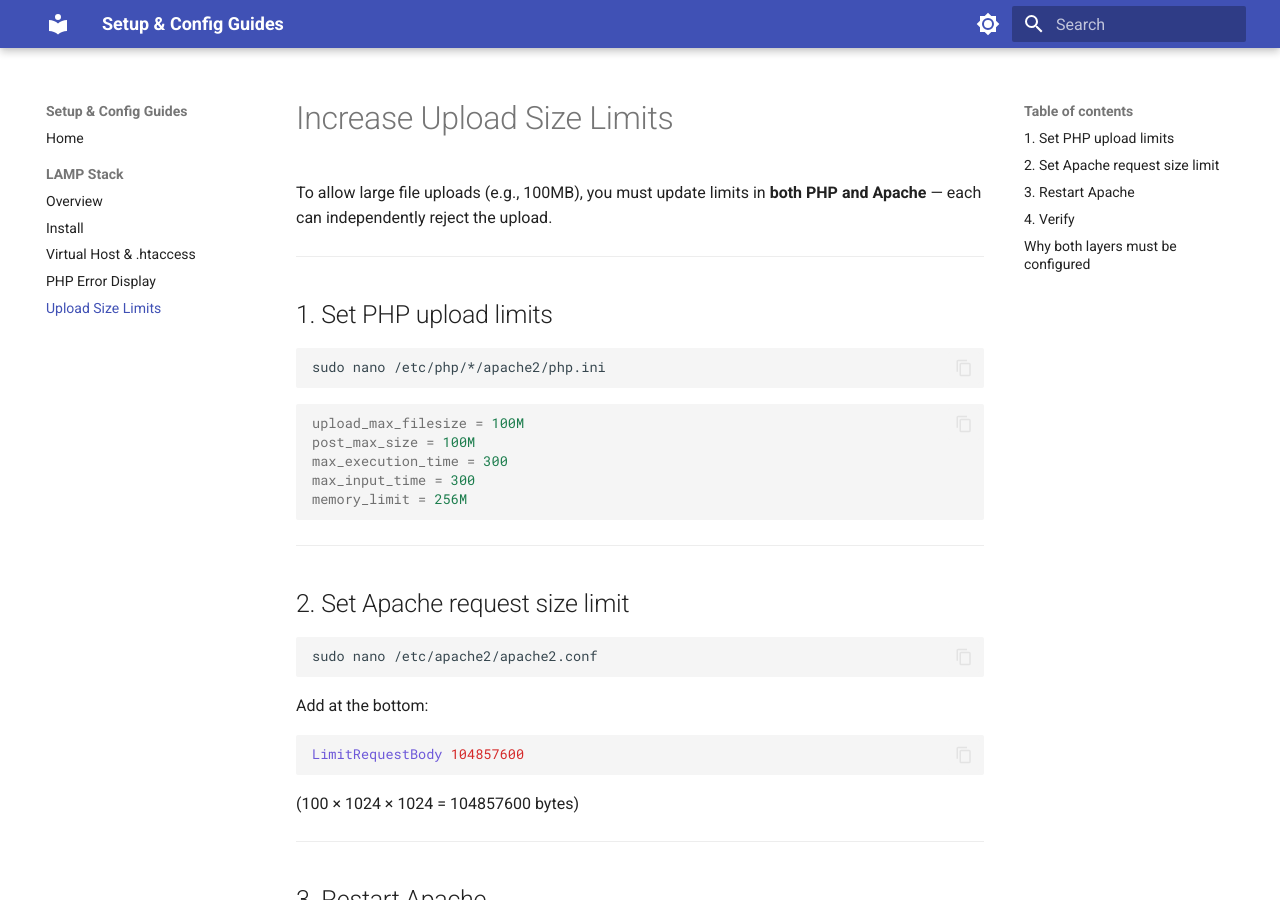
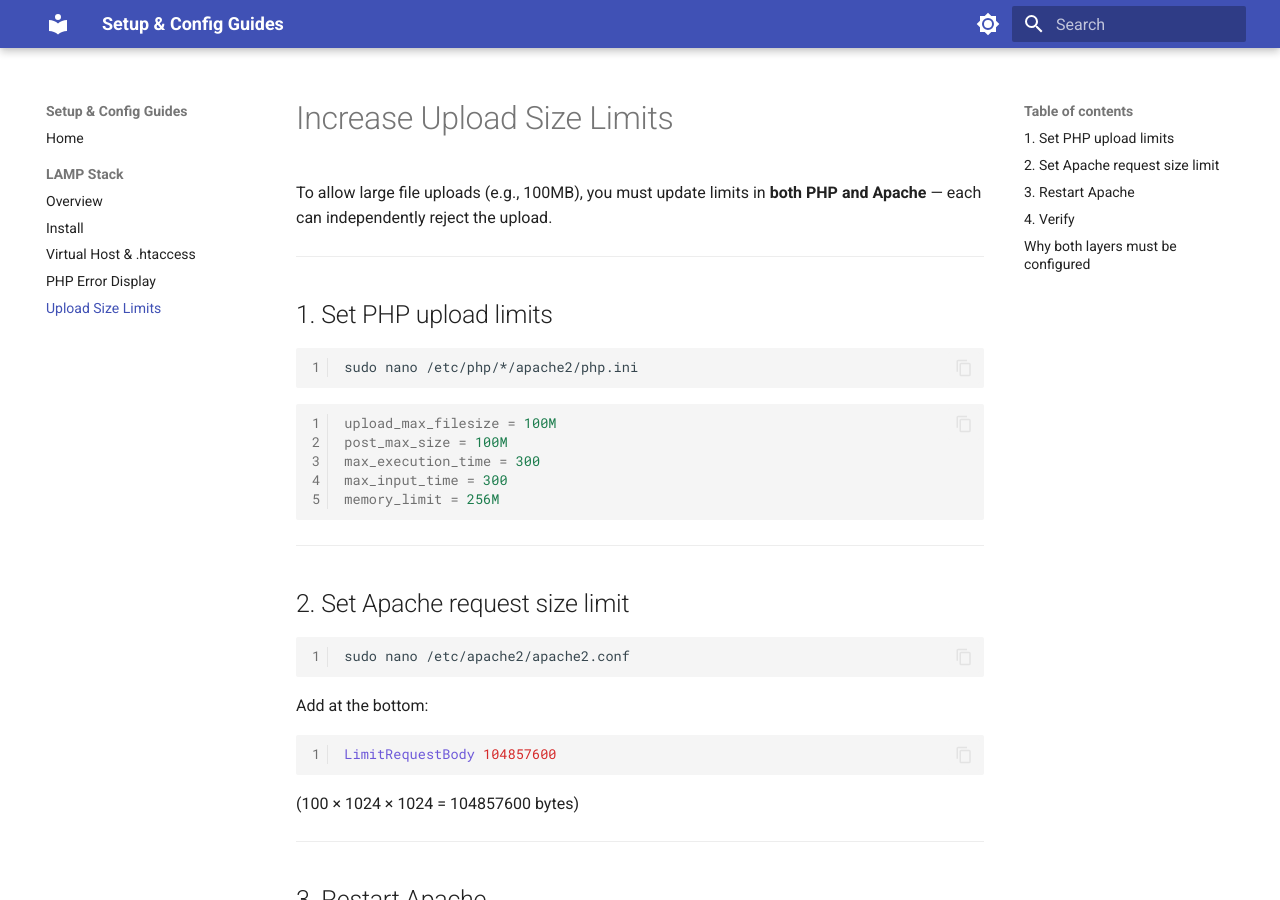
Before and after one commit to taha2009/setup-guides, an MkDocs documentation site: the page built from docs/lamp/upload-size.md, in a window 1280 px wide and 900 px high. Built offline with MkDocs 1.6.1 and Material for MkDocs 9.7.7, drawn with Linux system fonts in a browser that asks for light colours.

Commit message:
Enhance code block presentation
Add line numbers, code annotations, and tabbed content support via
pymdownx.tabbed and content.code.annotate.

Co-Authored-By: Claude Sonnet 4.6 <noreply@anthropic.com>

```diff
--- a/mkdocs.yml
+++ b/mkdocs.yml
@@ -19,12 +19,17 @@ theme:
     - navigation.top
     - navigation.footer
     - content.code.copy
+    - content.code.annotate
 
 markdown_extensions:
   - pymdownx.highlight:
       anchor_linenums: true
+      linenums: true
+      linenums_style: pymdownx-inline
   - pymdownx.superfences
   - pymdownx.inlinehilite
+  - pymdownx.tabbed:
+      alternate_style: true
   - admonition
   - tables
   - toc:
```
